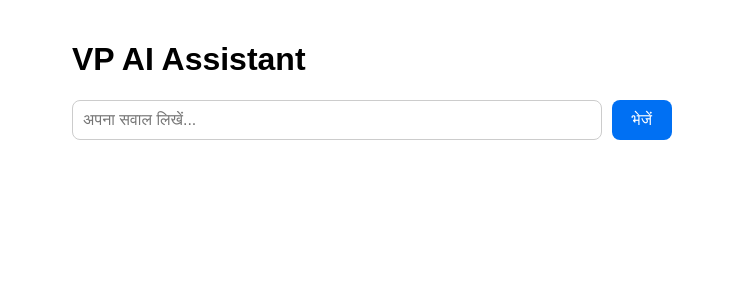
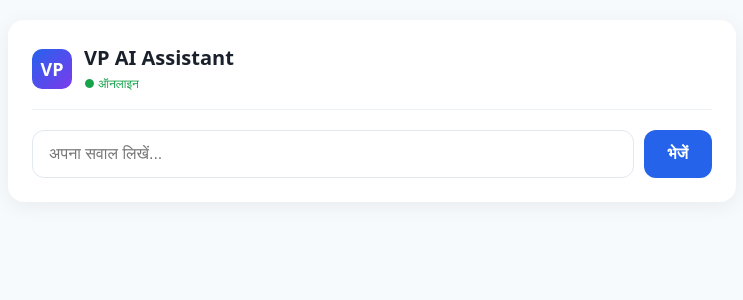
Before and after one commit to shivsagar830377-stack/vp-ai, a Next.js app: page / in a window 1280 px wide. Shown: the top 300 px of the page, without its empty margins (268-1011 px from the left). Built offline with nearby package versions, Linux system fonts and the light colour scheme.

Commit message:
Update page.js

```diff
--- a/app/page.js
+++ b/app/page.js
@@ -1,6 +1,70 @@
 "use client";
 
 import { useState } from "react";
+
+// Markdown को सुंदर HTML में बदलने वाला आसान फंक्शन
+function renderFormattedText(text) {
+  if (!text) return null;
+
+  const lines = text.split("\n");
+
+  return lines.map((line, index) => {
+    let cleanLine = line.trim();
+
+    // खाली लाइन
+    if (!cleanLine) {
+      return <div key={index} style={{ height: "10px" }} />;
+    }
+
+    // Divider (---)
+    if (cleanLine === "---" || cleanLine === "***") {
+      return <hr key={index} style={{ border: "none", borderTop: "1px solid #e2e8f0", margin: "16px 0" }} />;
+    }
+
+    // Headings (### या ## या #)
+    if (cleanLine.startsWith("#")) {
+      const headingText = cleanLine.replace(/^#+\s*/, "");
+      return (
+        <h3 key={index} style={{ fontSize: "18px", fontWeight: "700", color: "#1a202c", margin: "16px 0 8px 0" }}>
+          {formatInline(headingText)}
+        </h3>
+      );
+    }
+
+    // List items (- या * या •)
+    if (cleanLine.startsWith("- ") || cleanLine.startsWith("* ") || cleanLine.startsWith("• ")) {
+      const bulletText = cleanLine.replace(/^[-*•]\s*/, "");
+      return (
+        <li key={index} style={{ marginLeft: "20px", marginBottom: "6px", lineHeight: "1.6", color: "#2d3748" }}>
+          {formatInline(bulletText)}
+        </li>
+      );
+    }
+
+    // सामान्य पैराग्राफ
+    return (
+      <p key={index} style={{ margin: "6px 0", lineHeight: "1.6", color: "#2d3748" }}>
+        {formatInline(cleanLine)}
+      </p>
+    );
+  });
+}
+
+// **bold** को असली बोल्ड में बदलने वाला फंक्शन
+function formatInline(str) {
+  // अगर टेबल की लाइन हो तो साधारण टेक्स्ट बना दें
+  if (str.startsWith("|") && str.endsWith("|")) {
+    return str.replace(/\|/g, " ").replace(/-+/g, "").trim();
+  }
+
+  const parts = str.split(/(\*\*.*?\*\*)/g);
+  return parts.map((part, i) => {
+    if (part.startsWith("**") && part.endsWith("**")) {
+      return <strong key={i} style={{ color: "#000", fontWeight: "600" }}>{part.slice(2, -2)}</strong>;
+    }
+    return part;
+  });
+}
 
 export default function Home() {
   const [message, setMessage] = useState("");
@@ -8,7 +72,7 @@ export default function Home() {
   const [loading, setLoading] = useState(false);
 
   async function sendMessage() {
-    if (!message.trim()) return;
+    if (!message.trim() || loading) return;
 
     setLoading(true);
     setReply("");
@@ -34,32 +98,50 @@ export default function Home() {
   }
 
   return (
-    <main style={{ padding: "20px", maxWidth: "600px", margin: "0 auto", fontFamily: "sans-serif" }}>
-      <h1>VP AI Assistant</h1>
-      <div style={{ display: "flex", gap: "10px", marginBottom: "20px" }}>
+    <main style={{ minHeight: "100vh", backgroundColor: "#f7fafc", padding: "20px", fontFamily: "system-ui, -apple-system, sans-serif" }}>
+      <div style={{ maxWidth: "680px", margin: "0 auto", background: "#ffffff", borderRadius: "16px", padding: "24px", boxShadow: "0 4px 20px rgba(0,0,0,0.06)" }}>
+
+        {/* Header */}
+        <div style={{ display: "flex", alignItems: "center", gap: "12px", marginBottom: "20px", borderBottom: "1px solid #edf2f7", paddingBottom: "16px" }}>
+          <div style={{ width: "40px", height: "40px", borderRadius: "10px", background: "linear-gradient(135deg, #2563eb, #7c3aed)", display: "flex", alignItems: "center", justifyContent: "center", color: "#fff", fontWeight: "bold", fontSize: "18px" }}>
+            VP
+          </div>
+          <div>
+            <h1 style={{ fontSize: "20px", margin: 0, color: "#1a202c" }}>VP AI Assistant</h1>
+            <span style={{ fontSize: "12px", color: "#16a34a", fontWeight: "500" }}>● ऑनलाइन</span>
+          </div>
+        </div>
+
+        {/* Output Box */}
+        {reply && (
+          <div style={{ background: "#f8fafc", border: "1px solid #e2e8f0", borderRadius: "12px", padding: "18px", marginBottom: "20px" }}>
+            <div style={{ fontWeight: "600", fontSize: "14px", color: "#4b5563", marginBottom: "12px", display: "flex", alignItems: "center", gap: "6px" }}>
+              <span>🤖</span> VP AI:
+            </div>
+            <div>{renderFormattedText(reply)}</div>
+          </div>
+        )}
+
+        {/* Input Box */}
+        <div style={{ display: "flex", gap: "10px" }}>
           <input
             type="text"
             value={message}
             onChange={(e) => setMessage(e.target.value)}
             placeholder="अपना सवाल लिखें..."
-          style={{ flex: 1, padding: "10px", fontSize: "16px", borderRadius: "8px", border: "1px solid #ccc" }}
+            style={{ flex: 1, padding: "14px 16px", fontSize: "16px", borderRadius: "12px", border: "1.5px solid #e2e8f0", outline: "none" }}
             onKeyDown={(e) => e.key === "Enter" && sendMessage()}
           />
           <button
             onClick={sendMessage}
             disabled={loading}
-          style={{ padding: "10px 20px", fontSize: "16px", borderRadius: "8px", cursor: "pointer", background: "#0070f3", color: "#fff", border: "none" }}
+            style={{ padding: "0 24px", fontSize: "16px", fontWeight: "600", borderRadius: "12px", border: "none", background: loading ? "#93c5fd" : "#2563eb", color: "#ffffff", cursor: loading ? "not-allowed" : "pointer" }}
           >
-          {loading ? "सोच रहा है..." : "भेजें"}
+            {loading ? "..." : "भेजें"}
           </button>
         </div>
 
-      {reply && (
-        <div style={{ padding: "15px", borderRadius: "8px", background: "#f1f1f1", whiteSpace: "pre-wrap" }}>
-          <strong>VP AI:</strong>
-          <p>{reply}</p>
       </div>
-      )}
     </main>
   );
 }
```
Lines whose indentation alone changed are shown as unchanged.
